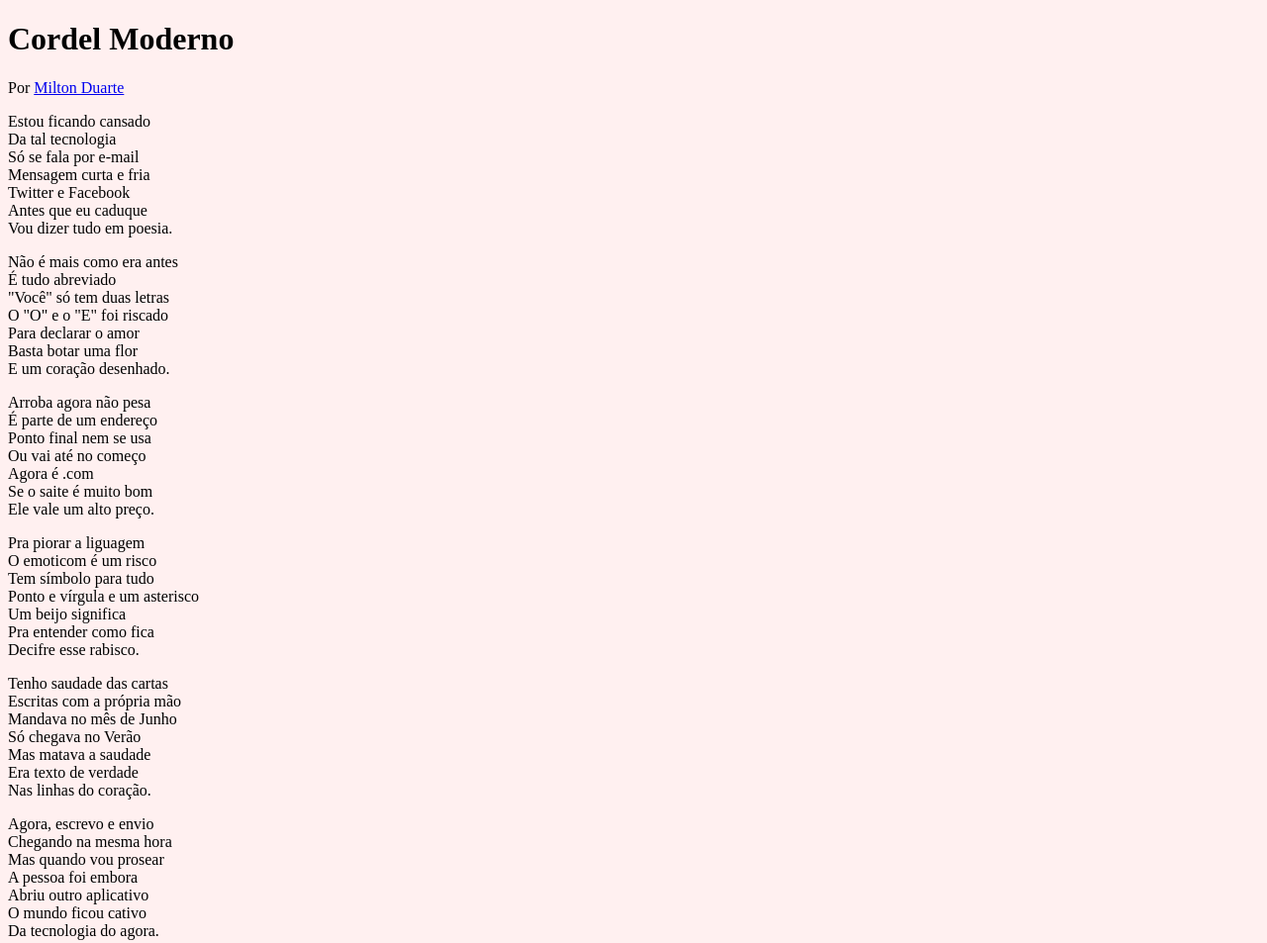
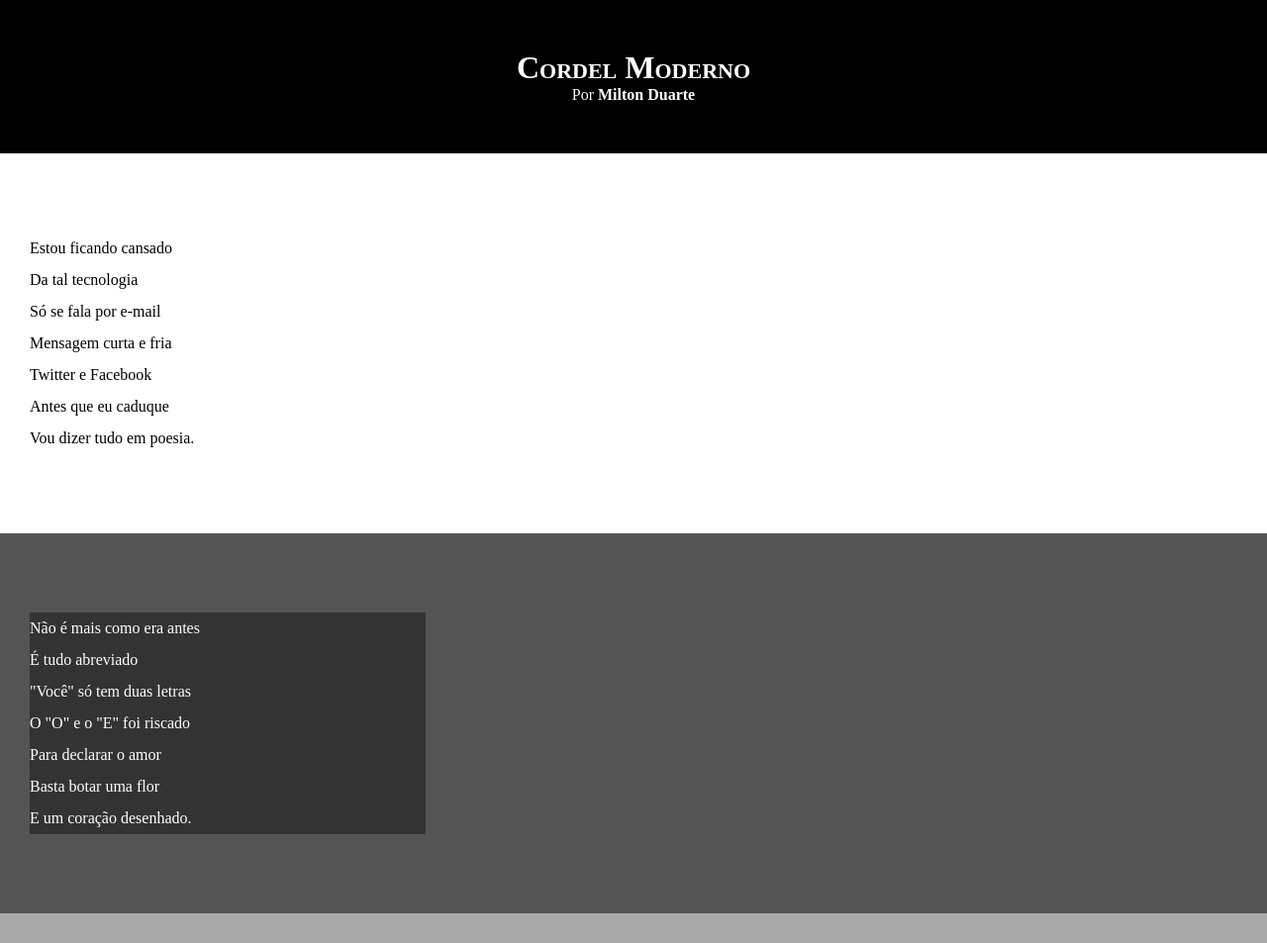
Before and after one commit to ilucasgomes/HTML-CSS, a plain HTML site: page Exercicios/desafio012/index.html in a window 1280 px wide. Shown: the top 953 px of the page at 99% size. Drawn offline with Linux system fonts and the light colour scheme.

Commit message:
Atualizalção do CSS

```diff
--- a/Exercicios/desafio012/index.html
+++ b/Exercicios/desafio012/index.html
@@ -9,10 +9,10 @@
 <body>
 <header>
     <h1>Cordel Moderno</h1>
-    Por <a href="https://www.recantodasletras.com.br/poesias/3186743" target="_blank">Milton Duarte</a>
+    <p>Por <a href="https://www.recantodasletras.com.br/poesias/3186743" target="_blank">Milton Duarte</a></p>
 </header>
     <main>
-        <section>
+        <section class="normal">
             <p>
                 Estou ficando cansado <br>
                 Da tal tecnologia <br>
@@ -23,7 +23,7 @@
                 Vou dizer tudo em poesia.
             </p>
         </section>
-        <section>
+        <section class="imagem">
             <p>
                 Não é mais como era antes <br>
                 É tudo abreviado <br>
@@ -33,7 +33,7 @@
                 Basta botar uma flor <br>
                 E um coração desenhado.
             </p>
-        </section>
+        </section class="normal">
 
         <section>
             <p>
@@ -57,7 +57,7 @@
 
         </section>
 
-        <section>
+        <section class="imagem">
             <p>
                 Tenho saudade das cartas <br>
                 Escritas com a própria mão <br>
@@ -69,7 +69,7 @@
             </p>
         </section>
 
-        <section>
+        <section class="normal">
             <p>
                 Agora, escrevo e envio <br>
                 Chegando na mesma hora <br>
--- a/Exercicios/desafio012/style.css
+++ b/Exercicios/desafio012/style.css
@@ -1,5 +1,55 @@
 @charset "UTF-8";
 
-body {
-    background-color: rgb(255, 240, 240);
+* {
+    margin: 0px;
+    padding: 0px;
 }
+
+html, body {
+    min-height: 100vh;
+    background-color: darkgray;
+}
+header {
+    background-color: black;
+    color: white;
+    text-align: center;
+}
+header > h1 {
+    padding-top: 50px;
+    font-variant: small-caps;
+}
+header > p {
+    padding-bottom: 50px;
+}
+header a, footer a {
+    color: white;
+    text-decoration: none;
+    font-weight: bolder;
+}
+header a:hover, footer a:hover {
+    text-decoration: underline;
+}
+section {
+    padding-top: 10vh;
+    padding-bottom: 10vh;
+    line-height: 2em;
+    padding-left: 30px;
+}
+section.normal {
+    background-color: white;
+    color: black;
+}
+section.imagem {
+    background-color: rgba(0, 0, 0, 0.5);
+    color: white;
+}
+section.imagem > p {
+    width: 400px;
+    background-color: rgba(0, 0, 0, 0.399);
+}
+footer {
+    background-color: black;
+    text-align: center;
+    color: white;
+    padding: 10px;
+}
```
